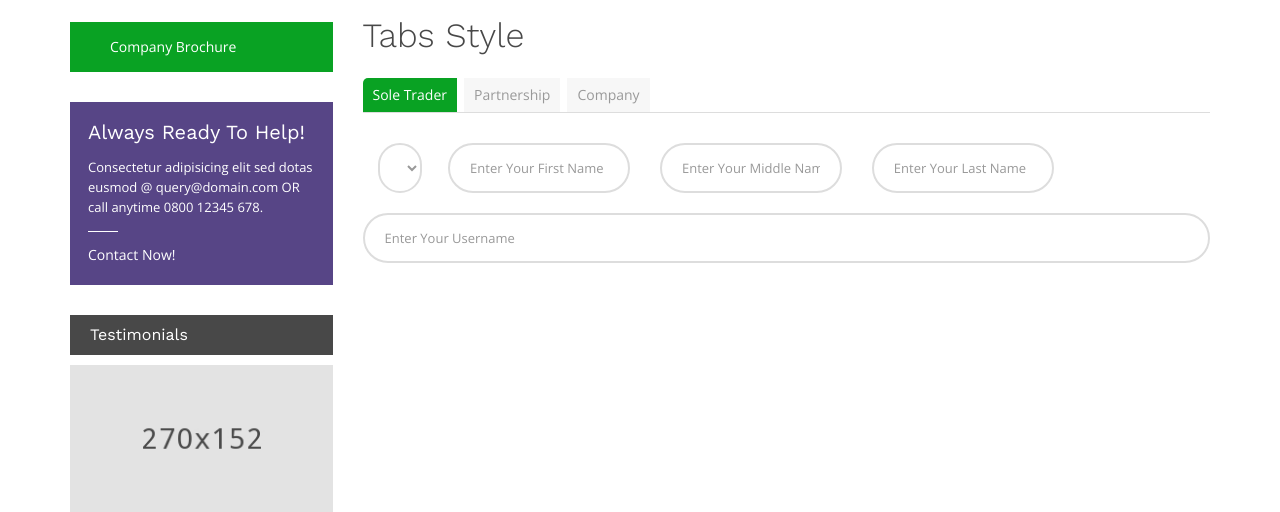
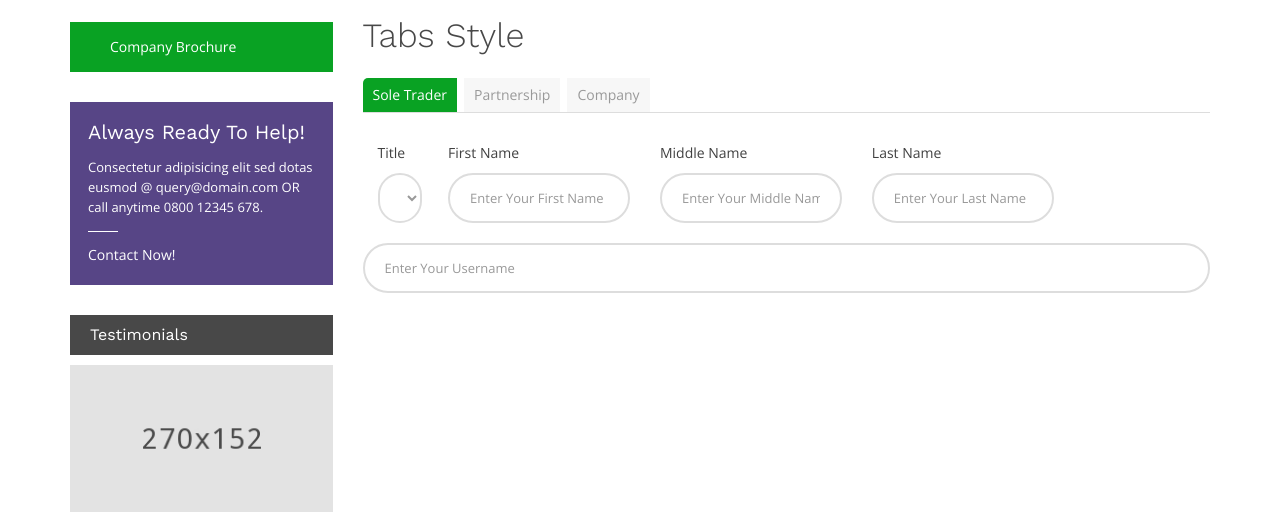
Before and after one commit to prasamsam/bmantra-laravel, a Laravel app: page /forms/abn-registration-sole-trader in a window 1280 px wide. Shown: the part 401-913 px from the top of the page. Run offline with Laravel 8, Linux system fonts and the light colour scheme; data that the repository does not hold is empty; settings files or empty folders that the repository lacks are supplied; parts of the project's set-up code (start-up, migrations or seed data) failed here and were passed over; some libraries are stand-ins or nearby versions.

Commit message:
form update

```diff
--- a/resources/views/Front/Page/Forms/abnformsole.blade.php
+++ b/resources/views/Front/Page/Forms/abnformsole.blade.php
@@ -50,22 +50,26 @@
                                                 <form action="" method="">
                                                     <div class="row">
                                                         <div class="col-md-12 ">
-                                                            <div class="form-group col-md-1">
+                                                            <div class="form-group col-md-1 col-lg-1">
+                                                                <label for="title">Title</label>
                                                                 <select  class="form-control" name="title" id="title">
                                                                     <option value="1">Mr</option>
                                                                     <option value="2">Miss</option>
                                                                     <option value="3">Mrs</option>
                                                                 </select>
                                                             </div>
-                                                    <div class="form-group col-md-3">
+                                                    <div class="form-group col-md-3 col-lg-3">
+                                                        <label for="firstname">First Name</label>
                                                         <input type="text" class="form-control" id="firstname" name="firstname" placeholder="Enter Your First Name">
                                                     </div>
 
-                                                            <div class="form-group col-md-3">
+                                                            <div class="form-group col-md-3 col-lg-3">
+                                                                <label for="middlename">Middle Name</label>
                                                                 <input type="text" class="form-control" id="name" name="middlename" placeholder="Enter Your Middle Name">
                                                             </div>
 
-                                                            <div class="form-group col-md-3">
+                                                            <div class="form-group col-md-3 col-lg-3">
+                                                                <label for="lastname">Last Name</label>
                                                                 <input type="text" class="form-control" id="name" name="lastname" placeholder="Enter Your Last Name">
                                                             </div>
                                                     </div>
```
